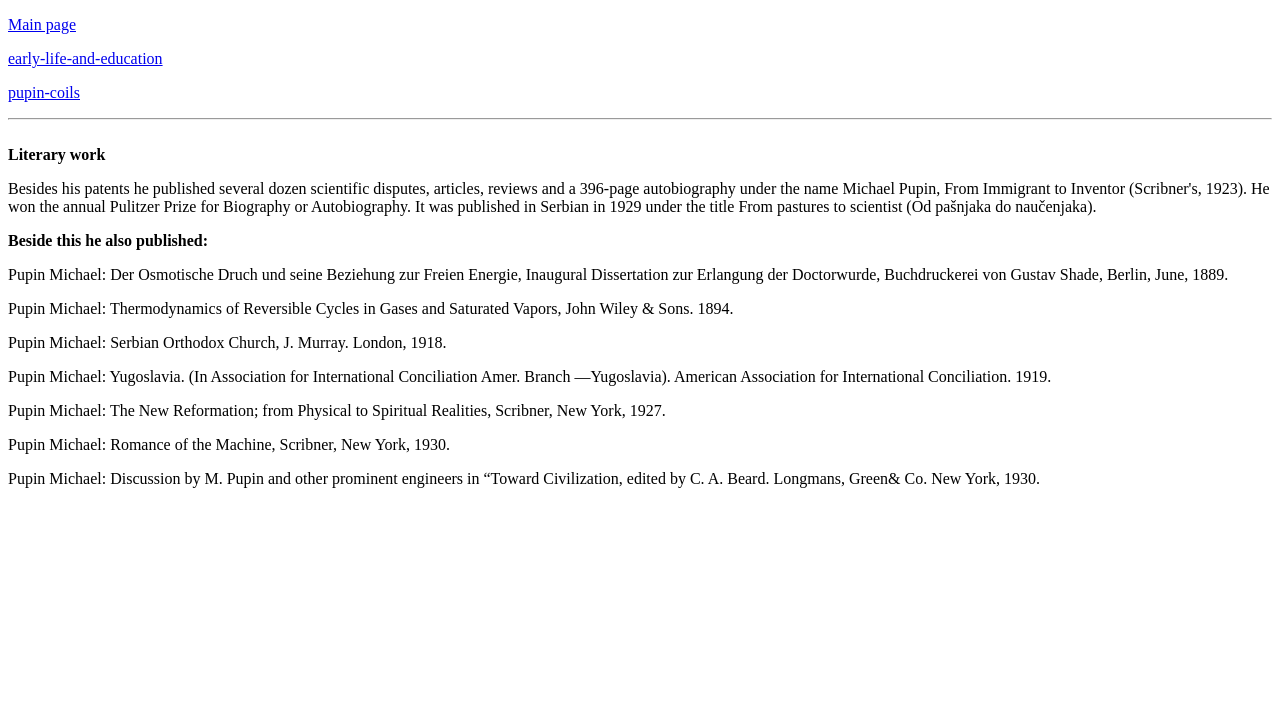
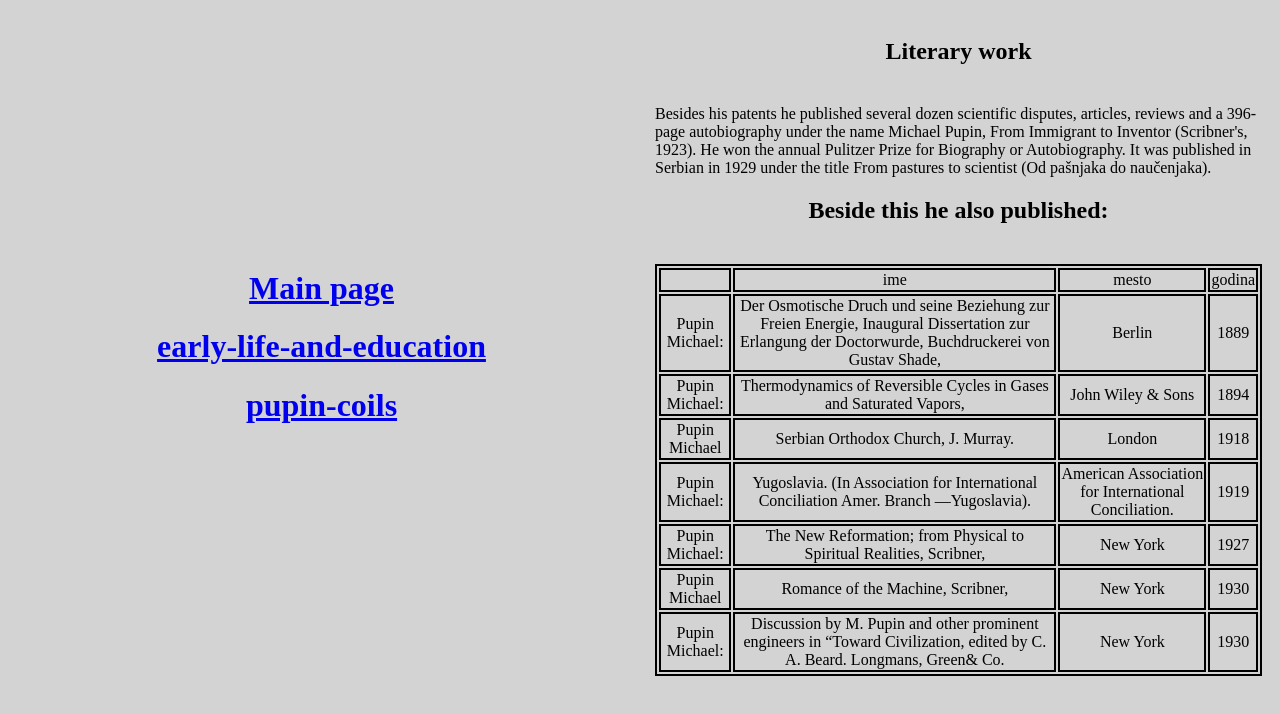
Before and after one commit to TucakovNikola/Styled-Updated-Mini-Site, a plain HTML site: page literary-work.html in a window 1280 px wide. Drawn offline with Linux system fonts and the light colour scheme.

Commit message:
Finished work

```diff
--- a/early-life-and-education.html
+++ b/early-life-and-education.html
@@ -2,14 +2,21 @@
 <html>
     <head>
         <title>Early life and education</title>
+        <link rel="stylesheet" href="style.css">
     </head>
     <body>
-        <p><a href="index.html">Main page</a></p>
-        <p><a href="literary-work.html">literary-work</a></p>
-        <p><a href="pupin-coils.html">pupin-coils</a></p>
-        <hr>
+        <div class="flex-parent-element">
+            <div class="flex-child-element links">
+                <div class="links-text-middle-">
+                    <div id="text-links-center">
+                        <h1><a href="index.html">Main page</a></h1>
+                        <h1><a href="literary-work.html">literary-work</a></h1>
+                        <h1><a href="pupin-coils.html">pupin-coils</a></h1>
+                    </div>
+                </div>
+            </div>
+            <div class="flex-child-element text">
                 <h1>Early life and education</h1>
-
 
                 <h3>Early life</h3>
 
@@ -72,8 +79,9 @@
                 X-rays passed through the patients hand and caused the screen to fluoresce, which then exposed the photographic plate.
                 fairly good image was obtained with an exposure of only a few seconds and showed the shot as if "drawn with pen and ink."
                 Dr. Bull was able to take out all of the lead balls in a very short time.</p>
-
+                <div id="Image">
                     <img src="university.jpg" alt="University">
-
+                </div>
+                </div>
     </body>
 </html>
--- a/literary-work.html
+++ b/literary-work.html
@@ -2,26 +2,82 @@
 <html>
     <head>
         <title>Literary work</title>
+        <link rel="stylesheet" href="style.css">
     </head>
     <body>
-        <p><a href="index.html">Main page</a></p>
-        <p><a href="early-life-and-education.html">early-life-and-education</a></p>
-        <p><a href="pupin-coils.html">pupin-coils</a></p>
-        <hr>
-        <br><b>Literary work</b>
+        <div class="flex-parent-element">
+            <div class="flex-child-element links">
+                <div class="links-text-middle">
+                    <div id="text-links-center">
+                        <h1><a href="index.html">Main page</a></h1>
+                        <h1><a href="early-life-and-education.html">early-life-and-education</a></h1>
+                        <h1><a href="pupin-coils.html">pupin-coils</a></h1>
+                    </div>
+                </div>
+            </div>
+        <div class="flex-child-element text">
+            <div id="text1">
+                <h2>Literary work</h2>
 
-        <p>Besides his patents he published several dozen scientific disputes, articles, reviews and a 396-page autobiography under the name Michael Pupin,
-        From Immigrant to Inventor (Scribner's, 1923). He won the annual Pulitzer Prize for Biography or Autobiography.
-        It was published in Serbian in 1929 under the title From pastures to scientist (Od pašnjaka do naučenjaka).</p>
+                <p>Besides his patents he published several dozen scientific disputes, articles, reviews and a 396-page autobiography under the name Michael Pupin,
+                From Immigrant to Inventor (Scribner's, 1923). He won the annual Pulitzer Prize for Biography or Autobiography.
+                It was published in Serbian in 1929 under the title From pastures to scientist (Od pašnjaka do naučenjaka).</p>
 
-        <b>Beside this he also published:</b>
+                <h2>Beside this he also published:</h2>
+            </div>
+            <div id="published-table">
+                <table>
+                    <tr>
+                        <td></td>
+                        <td>ime</td>
+                        <td>mesto</td>
+                        <td>godina</td>
+                    </tr>
+                    <tr>
+                        <td>Pupin Michael:</td>
+                        <td>Der Osmotische Druch und seine Beziehung zur Freien Energie, Inaugural Dissertation zur Erlangung der Doctorwurde, Buchdruckerei von Gustav Shade,</td>
+                        <td>Berlin</td>
+                        <td>1889</td>
+                    </tr>
+                    <tr>
+                        <td>Pupin Michael:</td>
+                        <td>Thermodynamics of Reversible Cycles in Gases and Saturated Vapors,</td>
+                        <td>John Wiley & Sons</td>
+                        <td>1894</td>
+                    </tr>
+                    <tr>
+                        <td>Pupin Michael</td>
+                        <td>Serbian Orthodox Church, J. Murray.</td>
+                        <td>London</td>
+                        <td>1918</td>
+                    </tr>
+                    <tr>
+                        <td>Pupin Michael:</td>
+                        <td>Yugoslavia. (In Association for International Conciliation Amer. Branch —Yugoslavia).</td>
+                        <td>American Association for International Conciliation.</td>
+                        <td>1919</td>
+                    </tr>
+                    <tr>
+                        <td>Pupin Michael:</td>
+                        <td>The New Reformation; from Physical to Spiritual Realities, Scribner,</td>
+                        <td>New York</td>
+                        <td>1927</td>
+                    </tr>
+                    <tr>
+                        <td>Pupin Michael</td>
+                        <td>Romance of the Machine, Scribner,</td>
+                        <td>New York</td>
+                        <td>1930</td>
+                    </tr>
+                    <tr>
+                        <td>Pupin Michael:</td>
+                        <td>Discussion by M. Pupin and other prominent engineers in “Toward Civilization, edited by C. A. Beard. Longmans, Green& Co.</td>
+                        <td>New York</td>
+                        <td>1930</td>
+                    </tr>
+                </table>
+            </div>
 
-        <p>Pupin Michael: Der Osmotische Druch und seine Beziehung zur Freien Energie, Inaugural Dissertation zur Erlangung der Doctorwurde, Buchdruckerei von Gustav Shade, Berlin, June, 1889.</p>
-        <p>Pupin Michael: Thermodynamics of Reversible Cycles in Gases and Saturated Vapors, John Wiley & Sons. 1894.</p>
-        <p>Pupin Michael: Serbian Orthodox Church, J. Murray. London, 1918.</p>
-        <p>Pupin Michael: Yugoslavia. (In Association for International Conciliation Amer. Branch —Yugoslavia). American Association for International Conciliation. 1919.</p>
-        <p>Pupin Michael: The New Reformation; from Physical to Spiritual Realities, Scribner, New York, 1927.</p>
-        <p>Pupin Michael: Romance of the Machine, Scribner, New York, 1930.</p>
-        <p>Pupin Michael: Discussion by M. Pupin and other prominent engineers in “Toward Civilization, edited by C. A. Beard. Longmans, Green& Co. New York, 1930.</p>
+        </div>
     </body>
 </html>
--- /dev/null
+++ b/style.css
@@ -0,0 +1,46 @@
+h2 {
+    margin-bottom: 40px;
+    text-align: center;
+}
+body{
+    background-color: lightgrey;
+}
+table, th, td{
+    border: 2px solid;
+}
+/* DIV SECTION*/
+.flex-parent-element {
+    display: flex;
+    width: 100%;
+}
+
+.flex-child-element {
+    flex: 1;
+    margin: 10px;
+}
+
+.flex-child-element:first-child {
+    margin-right: 20px;
+}
+.text {
+    text-align: center;
+}
+.links-text-middle{
+    display:flex;
+    justify-content:center;
+    align-items:center;
+    width:100%;height:100%;
+}
+#image {
+    display: block;
+    margin-left: auto;
+    margin-right: auto;
+    width: 20%;
+    height: 20%;
+}
+#text1{
+    text-align: left;
+}
+#text-links-center {
+    text-align: center;
+}
```
Also changed, not shown: index.html (+24 -15 lines), pupin-coils.html (+18 -7 lines). Lines whose indentation alone changed are shown as unchanged.
